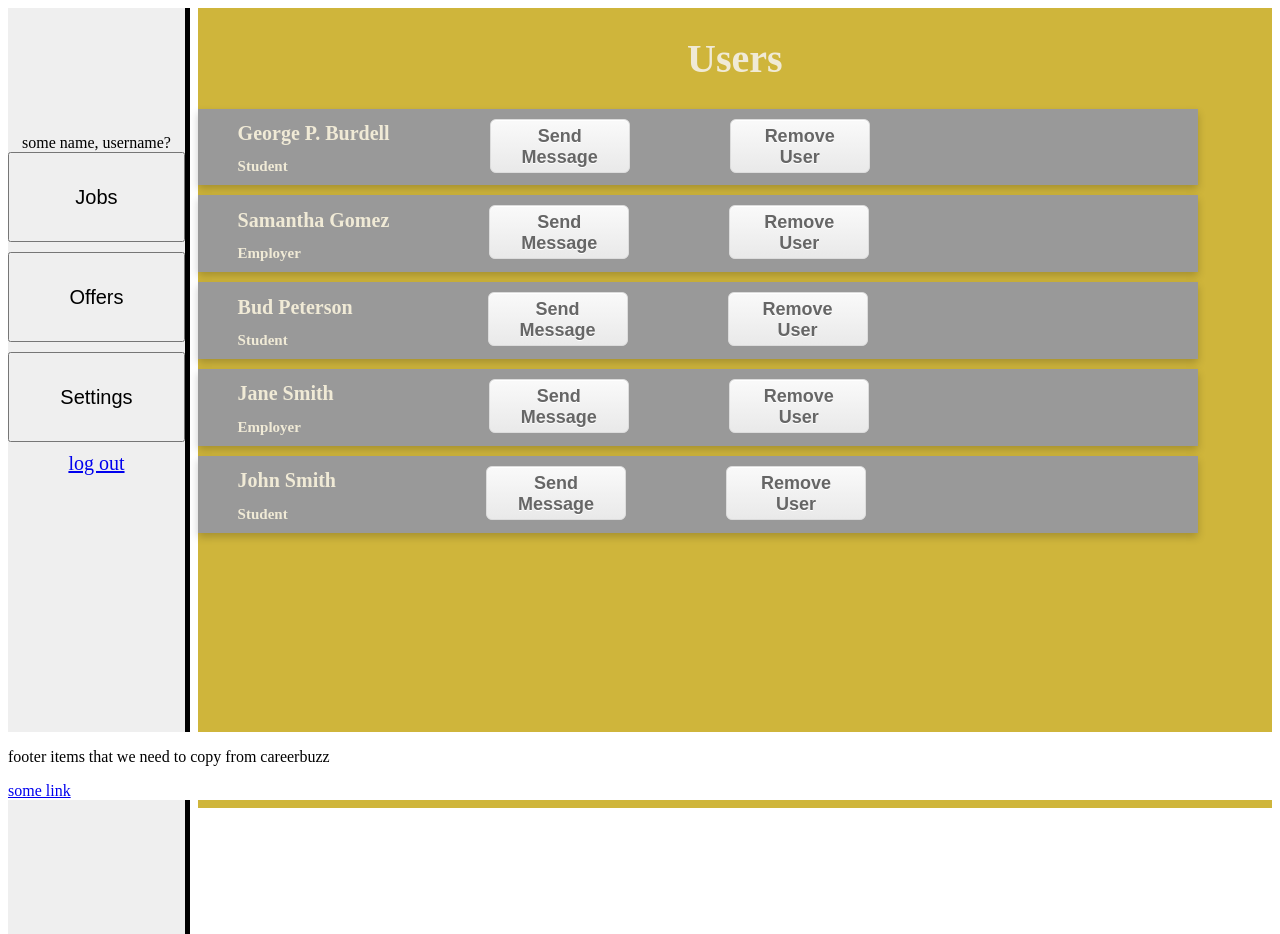
After one commit to Qman611/BioInternshipPortal, a PHP site: page /user_list.html in a window 1280 px wide. The commit adds this page. Run offline with PHP 8.4, Linux system fonts and the light colour scheme.

Commit message:
Add user list html page

```diff
--- /dev/null
+++ b/views/user_list.html
@@ -0,0 +1,88 @@
+<!DOCTYPE html>
+<html>
+<head>
+<title>Bio Internship Portal</title>
+<link rel="stylesheet" href="users.css"/>
+</head>
+<body>
+<div style="width: 100%; height: 100vh;min-width: 500px;" id = "container">
+    <div id = "row">
+            <div id = "sidePanel" class="sidebar">
+                some name, username?
+                <button class="sidePanelRow">Jobs</button>
+                <button class="sidePanelRow">Offers</button>
+                <button onclick="window.location.href='student_settings.html'" class="sidePanelRow">Settings</button>
+                <a href="BIP_login.html" style = "margin-top: 30px;" class="button">log out </a>
+            </div>
+            <div id = infoPanel class = "mainScreen">
+                <h1 align = "center" style="font-size: 40px; color: #F0EAD6"> Users</h1>
+                <div class="card">
+                    <div style="margin-left: 40px">
+                        <h1 style="font-size:20px; color: #F0EAD6">George P. Burdell</h1>
+                        <h1 style="font-size:15px; color: #F0EAD6">Student</h1>
+                    </div>
+                    <div style= "margin-left: 100px; margin-top: 10px; margin-bottom: 10px; text-align: center">
+                        <a href="#" class="sendMessageButton" style="height:40px;width:90px">Send Message</a>
+                    </div>
+                    <div style= "margin-left: 100px; margin-top: 10px; margin-bottom: 10px; text-align: center">
+                        <a href="#" class="sendMessageButton" style="height:40px;width:90px">Remove User</a>
+                    </div>
+                </div>
+                <div class="card">
+                    <div style="margin-left: 40px">
+                        <h1 style="font-size:20px; color: #F0EAD6">Samantha Gomez</h1>
+                        <h1 style="font-size:15px; color: #F0EAD6">Employer</h1>
+                    </div>
+                    <div style= "margin-left: 100px; margin-top: 10px; margin-bottom: 10px; text-align: center">
+                        <a href="#" class="sendMessageButton" style="height:40px;width:90px">Send Message</a>
+                    </div>
+                    <div style= "margin-left: 100px; margin-top: 10px; margin-bottom: 10px; text-align: center">
+                        <a href="#" class="sendMessageButton" style="height:40px;width:90px">Remove User</a>
+                    </div>
+                </div>
+                <div class="card">
+                    <div style="margin-left: 40px">
+                        <h1 style="font-size:20px; color: #F0EAD6">Bud Peterson</h1>
+                        <h1 style="font-size:15px; color: #F0EAD6">Student</h1>
+                    </div>
+                    <div style= "margin-left: 135px; margin-top: 10px; margin-bottom: 10px; text-align: center">
+                        <a href="#" class="sendMessageButton" style="height:40px;width:90px">Send Message</a>
+                    </div>
+                    <div style= "margin-left: 100px; margin-top: 10px; margin-bottom: 10px; text-align: center">
+                        <a href="#" class="sendMessageButton" style="height:40px;width:90px">Remove User</a>
+                    </div>
+                </div>
+                <div class="card">
+                    <div style="margin-left: 40px">
+                        <h1 style="font-size:20px; color: #F0EAD6">Jane Smith</h1>
+                        <h1 style="font-size:15px; color: #F0EAD6">Employer</h1>
+                    </div>
+                    <div style= "margin-left: 155px; margin-top: 10px; margin-bottom: 10px; text-align: center">
+                        <a href="#" class="sendMessageButton" style="height:40px;width:90px">Send Message</a>
+                    </div>
+                    <div style= "margin-left: 100px; margin-top: 10px; margin-bottom: 10px; text-align: center">
+                        <a href="#" class="sendMessageButton" style="height:40px;width:90px">Remove User</a>
+                    </div>
+                </div>
+                <div class="card">
+                    <div style="margin-left: 40px">
+                        <h1 style="font-size:20px; color: #F0EAD6">John Smith</h1>
+                        <h1 style="font-size:15px; color: #F0EAD6">Student</h1>
+                    </div>
+                    <div style= "margin-left: 150px; margin-top: 10px; margin-bottom: 10px; text-align: center">
+                        <a href="#" class="sendMessageButton" style="height:40px;width:90px">Send Message</a>
+                    </div>
+                    <div style= "margin-left: 100px; margin-top: 10px; margin-bottom: 10px; text-align: center">
+                        <a href="#" class="sendMessageButton" style="height:40px;width:90px">Remove User</a>
+                    </div>
+                </div>
+            </div>
+    </div>
+</div>
+<div class="footer">
+    <p>footer items that we need to copy from careerbuzz</p>
+    <a href="somelink.edu">some link</a>
+</div>
+</body>
+
+</html>
--- a/views/users.css
+++ b/views/users.css
@@ -216,3 +216,44 @@ a.button {
 	position:relative;
 	top:1px;
 }
+
+.sendMessageButton {
+	-moz-box-shadow:inset 0px 1px 0px 0px #ffffff;
+	-webkit-box-shadow:inset 0px 1px 0px 0px #ffffff;
+	box-shadow:inset 0px 1px 0px 0px #ffffff;
+	background:-webkit-gradient(linear, left top, left bottom, color-stop(0.05, #f9f9f9), color-stop(1, #e9e9e9));
+	background:-moz-linear-gradient(top, #f9f9f9 5%, #e9e9e9 100%);
+	background:-webkit-linear-gradient(top, #f9f9f9 5%, #e9e9e9 100%);
+	background:-o-linear-gradient(top, #f9f9f9 5%, #e9e9e9 100%);
+	background:-ms-linear-gradient(top, #f9f9f9 5%, #e9e9e9 100%);
+	background:linear-gradient(to bottom, #f9f9f9 5%, #e9e9e9 100%);
+	filter:progid:DXImageTransform.Microsoft.gradient(startColorstr='#f9f9f9', endColorstr='#e9e9e9',GradientType=0);
+	background-color:#f9f9f9;
+	-moz-border-radius:6px;
+	-webkit-border-radius:6px;
+	border-radius:6px;
+	border:1px solid #dcdcdc;
+	display:inline-block;
+	cursor:pointer;
+	color:#666666;
+	font-family:Arial;
+	font-size:18px;
+	font-weight:bold;
+	padding:6px 24px;
+	text-decoration:none;
+	text-shadow:0px 1px 0px #ffffff;
+}
+.sendMessageButton:hover {
+	background:-webkit-gradient(linear, left top, left bottom, color-stop(0.05, #e9e9e9), color-stop(1, #f9f9f9));
+	background:-moz-linear-gradient(top, #e9e9e9 5%, #f9f9f9 100%);
+	background:-webkit-linear-gradient(top, #e9e9e9 5%, #f9f9f9 100%);
+	background:-o-linear-gradient(top, #e9e9e9 5%, #f9f9f9 100%);
+	background:-ms-linear-gradient(top, #e9e9e9 5%, #f9f9f9 100%);
+	background:linear-gradient(to bottom, #e9e9e9 5%, #f9f9f9 100%);
+	filter:progid:DXImageTransform.Microsoft.gradient(startColorstr='#e9e9e9', endColorstr='#f9f9f9',GradientType=0);
+	background-color:#e9e9e9;
+}
+.sendMessageButton:active {
+	position:relative;
+	top:1px;
+}
```
